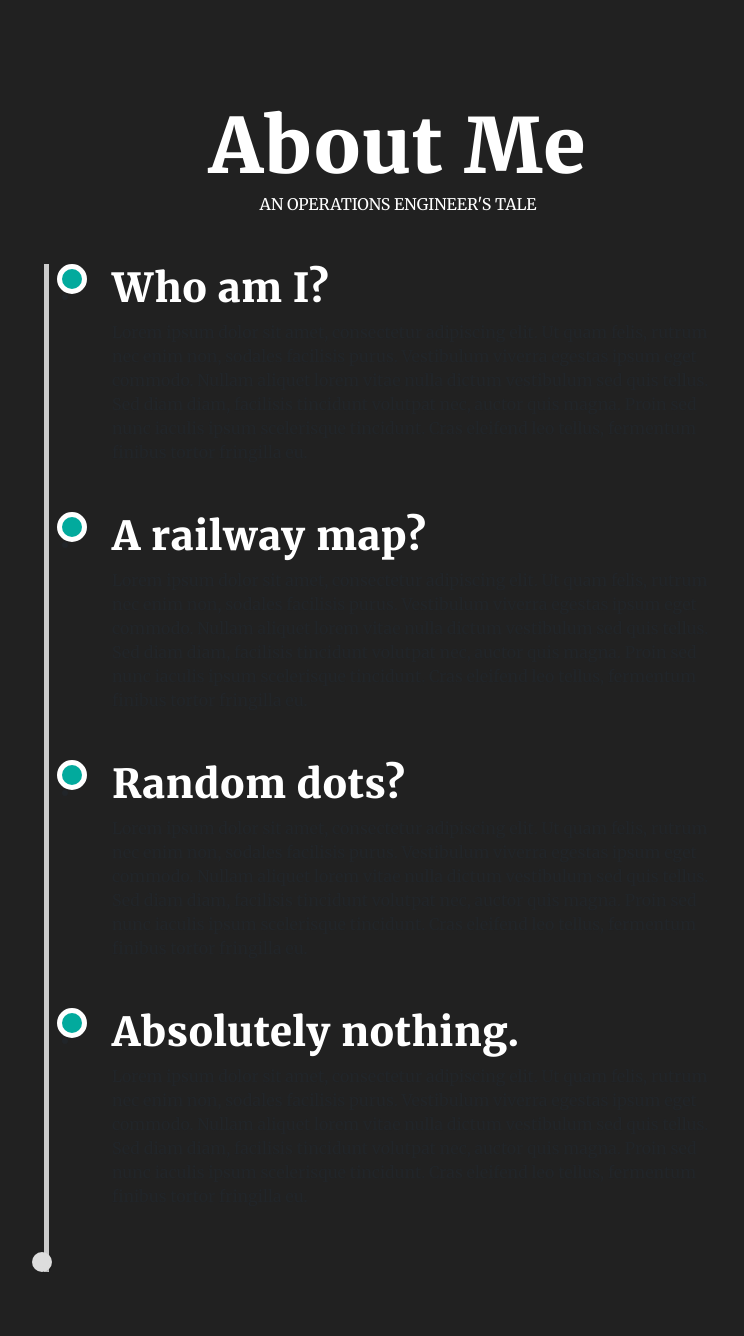
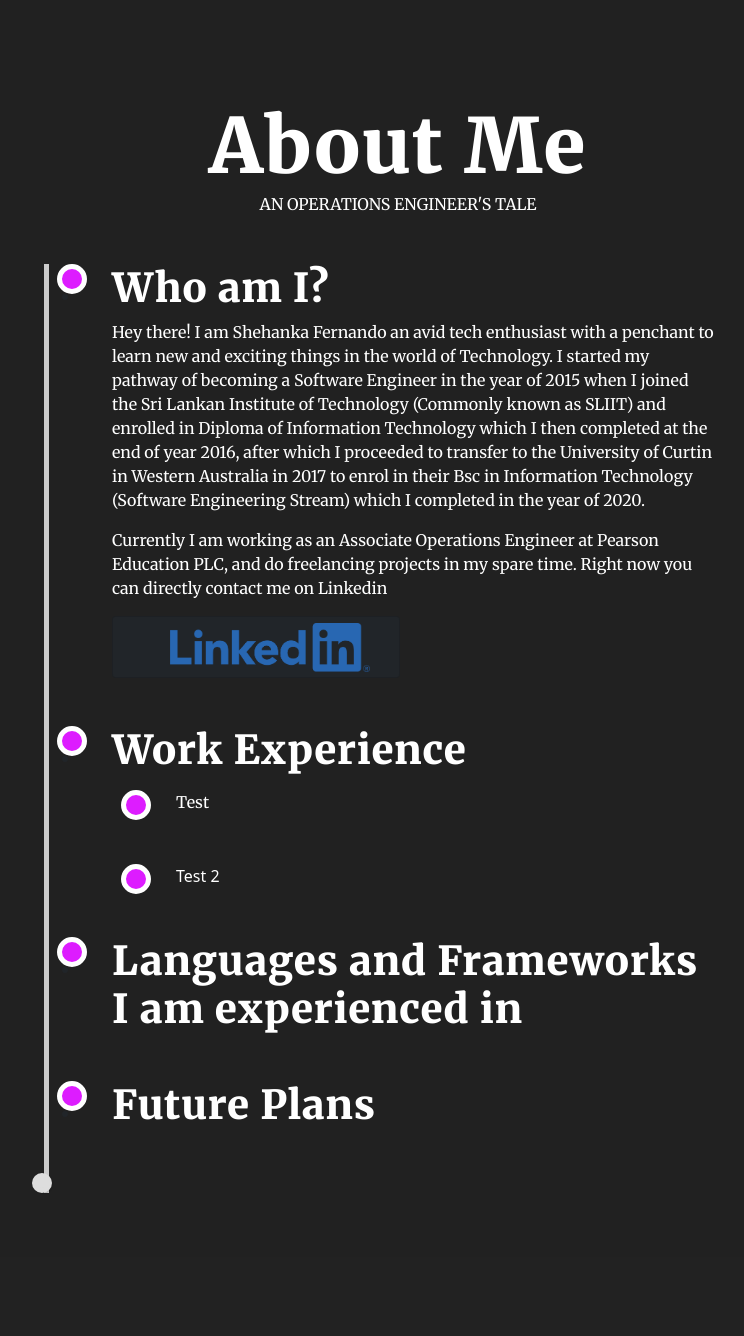
Before and after one commit to TeddyIIG/Portfolio, a Django app: page /aboutme/ in a window 1280 px wide. Shown: the part 58-1394 px from the top of the page, without its empty margins (242-986 px from the left). After the commit the page ends 1251 px from the top, so only its background shows below. Run offline with Django 3.2, Linux system fonts and the light colour scheme.

Commit message:
added some info

```diff
--- a/Portfolio_app/static/css/aboutme.css
+++ b/Portfolio_app/static/css/aboutme.css
@@ -113,7 +113,7 @@
 	 animation: revealScaleUp 0.75s 2.82s ease both 1;
 }
  .t-block-teal {
-	 background: #02aa9d;
+	 background: #dd1cff;
 }
  .t-block-teal h2 {
 	 color: #fff;
@@ -137,7 +137,7 @@
 	 width: 30px;
 	 height: 30px;
 	 border-radius: 50%;
-	 background: none repeat scroll 0% 0% #02aa9d;
+	 background: none repeat scroll 0% 0% #dd1cff;
 	 border: 5px solid #fff;
 	 animation: revealScaleUp 0.75s 0s ease both 1;
 }
--- a/templates/aboutme.html
+++ b/templates/aboutme.html
@@ -27,27 +27,47 @@
                         <div class="content">
 								<h3>Who am I?</h3>
 
+								<p style="color: white">
+
+                                     Hey there! I am Shehanka Fernando an avid tech enthusiast with a penchant to learn new and exciting things in the world of Technology. I started my pathway of becoming a Software
+                                     Engineer in the year of 2015 when I joined the Sri Lankan Institute of Technology (Commonly known as SLIIT) and enrolled in Diploma of Information Technology
+                                     which I then completed at the end of year 2016, after which I proceeded to transfer to the University of Curtin in Western Australia in 2017 to enrol in their Bsc in
+                                     Information Technology (Software Engineering Stream) which I completed in the year of 2020.
+                                </p>
+                                <p style="color: white">
+                                    Currently I am working as an Associate Operations Engineer at Pearson Education PLC, and do freelancing projects in my spare time. Right now you can directly contact me on Linkedin
+
+                                </p>
+
                                 <p>
-									Lorem ipsum dolor sit amet, consectetur adipiscing elit. Ut quam felis, rutrum nec enim non, sodales facilisis purus. Vestibulum viverra egestas ipsum eget commodo. Nullam aliquet lorem vitae nulla dictum vestibulum sed quis tellus. Sed diam diam, facilisis tincidunt volutpat nec, auctor quis magna. Proin sed nunc iaculis ipsum scelerisque tincidunt. Cras eleifend leo tellus, fermentum finibus tortor fringilla eu.
+                                    <div class="card bg-dark" style="width: 18rem;">
+                                    <a href="https://www.linkedin.com/in/shehanka-fernando-2a0932a9">
+                                    <img class="card-img-top" src="{% static 'images/linkedinlogo.png' %}" style="width: 70%; margin-top: 2%;margin-left: 20%;margin-bottom: 2%" alt="LinkedIn">
+                                    </a>
+                                    </div>
                                 </p>
                         </div>
 							</li>
 							<li>
                         <div class="content">
-								<h3>A railway map?</h3>
+								<h3>Work Experience</h3>
 
 								<p>
-									Lorem ipsum dolor sit amet, consectetur adipiscing elit. Ut quam felis, rutrum nec enim non, sodales facilisis purus. Vestibulum viverra egestas ipsum eget commodo. Nullam aliquet lorem vitae nulla dictum vestibulum sed quis tellus. Sed diam diam, facilisis tincidunt volutpat nec, auctor quis magna. Proin sed nunc iaculis ipsum scelerisque tincidunt. Cras eleifend leo tellus, fermentum finibus tortor fringilla eu.
+                                    <ul>
+                                        <li style="color: white; font-family:'Merriweather',sans-serif"> Test </li>
+                                        <li style="color: white"> Test 2</li>
+
+                                    </ul>
 								</p>
                         </div>
 							</li>
 							<li>
                         <div class="content">
-								<h3>Random dots?</h3>
+								<h3>Languages and Frameworks I am experienced in</h3>
 
 
 								<p>
-								Lorem ipsum dolor sit amet, consectetur adipiscing elit. Ut quam felis, rutrum nec enim non, sodales facilisis purus. Vestibulum viverra egestas ipsum eget commodo. Nullam aliquet lorem vitae nulla dictum vestibulum sed quis tellus. Sed diam diam, facilisis tincidunt volutpat nec, auctor quis magna. Proin sed nunc iaculis ipsum scelerisque tincidunt. Cras eleifend leo tellus, fermentum finibus tortor fringilla eu.
+
 								</p>
                 </div>
 							</li>
@@ -56,11 +76,11 @@
 
 							<li>
                   <div class="content">
-								<h3>Absolutely nothing.</h3>
+								<h3>Future Plans</h3>
 
 
 								<p>
-									Lorem ipsum dolor sit amet, consectetur adipiscing elit. Ut quam felis, rutrum nec enim non, sodales facilisis purus. Vestibulum viverra egestas ipsum eget commodo. Nullam aliquet lorem vitae nulla dictum vestibulum sed quis tellus. Sed diam diam, facilisis tincidunt volutpat nec, auctor quis magna. Proin sed nunc iaculis ipsum scelerisque tincidunt. Cras eleifend leo tellus, fermentum finibus tortor fringilla eu.
+
 								</p>
                 </div>
 							</li>
```
Also changed, not shown: Portfolio_app/static/js/chatbot.js (+9 -11 lines), Portfolio_app/static/images/linkedinlogo.png (added). Lines whose indentation alone changed are shown as unchanged.
